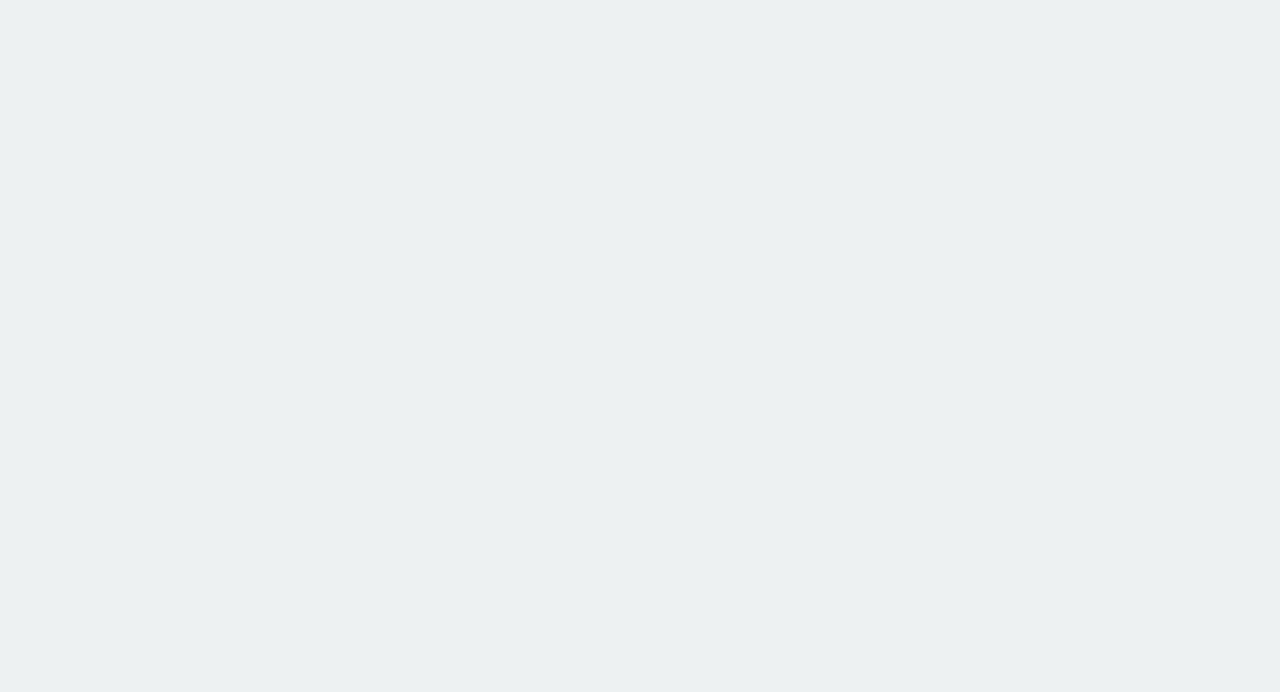
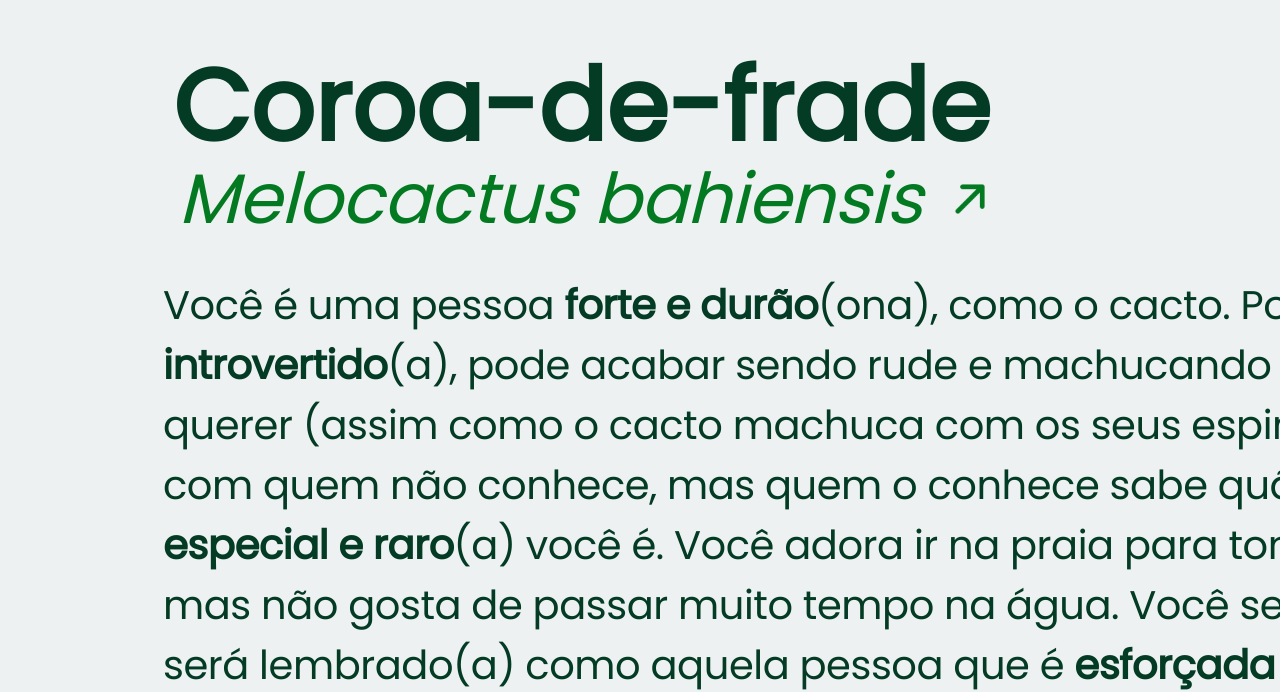
Before and after one commit to Plantechh/frontend, a React (Vite) app: page /result in a window 1280 px wide. Shown: the part 111-803 px from the top of the page. Built offline with nearby package versions, Linux system fonts and the light colour scheme.

Commit message:
cont das pages

```diff
--- a/src/pages/Result/Result.css
+++ b/src/pages/Result/Result.css
@@ -14,6 +14,7 @@
     line-height: 150%;
     letter-spacing: -0.011em;
     color: #FFFFFF;
+    border: 0;
 }
 
 .button-result-share{
@@ -26,6 +27,7 @@
     font-weight: 600;
     font-size: 40px;
     color: #043B24;
+    border: 0;
 }
 
 .share-icon{
@@ -33,3 +35,72 @@
     left: 110%;
     top: 8.38%;
 }
+
+.name{
+    position: absolute;
+    width: 837px;
+    height: 139px;
+    left: 163px;
+    top: 75px; /*114px*/
+    font-family: 'Poppins';
+    font-style: normal;
+    font-weight: 600;
+    font-size: 100px;
+    line-height: 150px;
+    text-align: center;
+    color: #043B24;
+}
+
+.scientificName{
+    position: absolute;
+    width: 774px;
+    height: 109px;
+    left: 163px;
+    top: 210px; /*239px*/
+    font-family: 'Poppins';
+    font-style: italic;
+    font-weight: 400;
+    font-size: 70px;
+    line-height: 150%;
+    text-align: center;
+    letter-spacing: -0.011em;
+    color: #037921;
+}
+
+.arrow-link{
+    position: absolute;
+    left: 955px;
+    top: 295px;
+    width: 30px;
+    height: 30px;
+}
+
+.container{
+    position: absolute;
+    width: 1300px;
+    height: 645px;
+    left: 163px;
+    top: 386px;
+}
+
+.describe{
+    font-family: 'Poppins';
+    font-style: normal;
+    font-weight: 400;
+    font-size: 40px;
+    line-height: 150%;
+    letter-spacing: -0.011em;
+    color: #043B24;
+}
+
+.negrito{
+    font-weight: bold;
+}
+
+.container-image{
+    position: absolute;
+    width: 478px;
+    height: 635px;
+    left: 1417px;
+    top: 352px;
+}
--- a/src/pages/Result/Result.tsx
+++ b/src/pages/Result/Result.tsx
@@ -1,12 +1,20 @@
 import { Link, Navigate, useNavigate } from 'react-router-dom';
 import './Result.css';
 import ShareIcon from './ShareIcon.png'
+import Arrow2Icon from './Arrow2Icon.png'
 
 function Result() {
     const navigate = useNavigate();
     return (
         <div>
-            <button className="button-result-restart" onClick={() => navigate('')}>reiniciar</button>
+            <h1 className="name">Coroa-de-frade</h1>
+            <h1 className="scientificName">Melocactus bahiensis</h1>
+            <img src={Arrow2Icon} alt="Arrow2Icon" className='arrow-link' />
+            <div className="container">
+                <a className="describe">Você é uma pessoa <label htmlFor="" className="negrito">forte e durão</label>(ona), como o cacto.  Por ser <label htmlFor="" className="negrito">introvertido</label>(a), pode acabar sendo rude e machucando sem querer (assim como o cacto machuca com os seus espinhos) com quem não conhece, mas quem o conhece sabe quão <label htmlFor="" className="negrito">especial e raro</label>(a) você é. Você adora ir na praia para tomar sol, mas não gosta de passar muito tempo na água. Você sempre será lembrado(a) como aquela pessoa que é <label htmlFor="" className="negrito">esforçada e trabalhadora</label> e que, mesmo nas condições mais adversas (como uma seca), se mantém em pé e consegue tirar aprendizados até desses momentos difíceis.</a>
+            </div>
+            <div className="container-image"></div>
+            <button className="button-result-restart" onClick={() => navigate('/')}>reiniciar</button>
             <button className="button-result-share" onClick={() => navigate('/share')}>compartilhe
                 <img src={ShareIcon} alt="ShareIcon" className='share-icon' />
             </button>
--- a/src/pages/Share/Share.tsx
+++ b/src/pages/Share/Share.tsx
@@ -14,7 +14,8 @@ function Share() {
             </view>
             <h1 className="text">scaneie e compartilhe nas suas redes sociais</h1>
             <img src={ArrowIcon} alt="ArrowIcon" className='bg-position' />
-            <button className="buttonClose" onClick={() => navigate('/result')}>fechar</button>
+            <button className="buttonClose" onClick={() => navigate('/result')}>fechar
+            </button>
             <view className='icon'>
                 <img src={XIcon} alt="XIcon" className='x-icon' />
             </view>
```
Also changed, not shown: src/pages/Result/Arrow2Icon.png (added).
